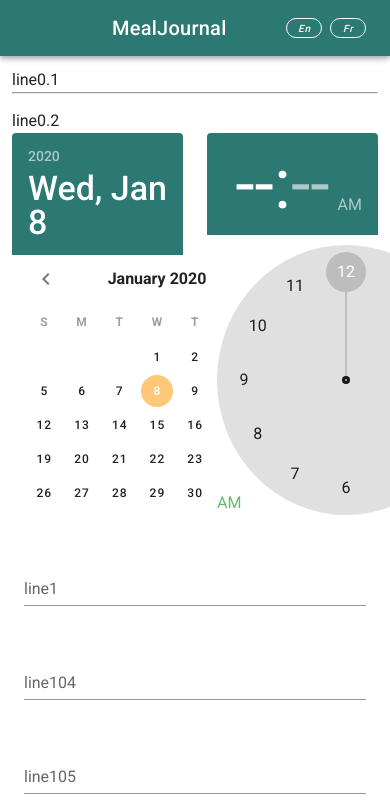
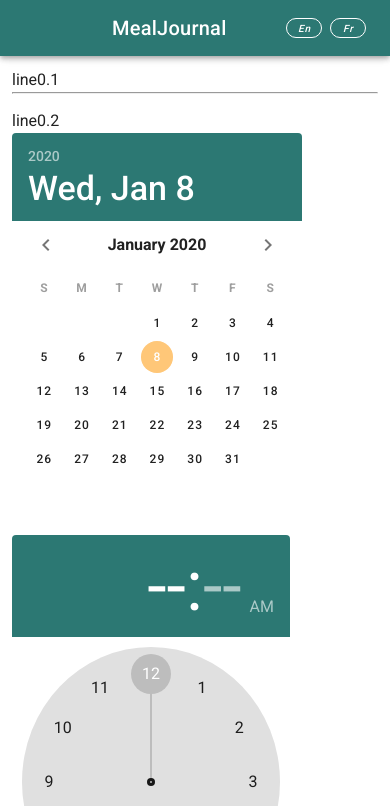
Before and after one commit to vincesavvy/mealjournal-router, a Vue app: page /#/landing in a window 390 px wide. Shown: the top 806 px of the page. Built offline with nearby package versions, Linux system fonts and the light colour scheme; no server answers.

Commit message:
Made the "AddMealForm" responsive + "PastMeals" placed at the bottom for now
In the future, maybe put a toggle that alternate between the form and the past meals.

```diff
--- a/src/components/AddMealForm.vue
+++ b/src/components/AddMealForm.vue
@@ -1,13 +1,18 @@
+<template>
+  <div>
     <template>
       <v-container>
         {{ $t("line0.1") }}
         <hr />
         <div style="margin-top: 15px">{{ $t("line0.2") }}</div>
+
+        <!-- The date and time pickers -->
+        <!-- Big screens -->
+        <div v-if="$vuetify.breakpoint.mdAndUp">
           <v-row>
             <v-col cols="6">
               <v-date-picker v-model="pickerDate" width="290"></v-date-picker>
             </v-col>
-
             <!-- Time Picker -->
             <v-col cols="6">
               <v-time-picker
@@ -18,6 +23,27 @@
               ></v-time-picker>
             </v-col>
           </v-row>
+        </div>
+
+        <!-- Small screens -->
+        <div v-else>
+          <v-row>
+            <v-col cols="12">
+              <v-date-picker v-model="pickerDate" width="290"></v-date-picker>
+            </v-col>
+          </v-row>
+          <!-- Time Picker -->
+          <v-row>
+            <v-col cols="12">
+              <v-time-picker
+                v-model="pickerTime"
+                color="green lighten-1"
+                header-color="primary"
+                width="278"
+              ></v-time-picker>
+            </v-col>
+          </v-row>
+        </div>
 
         <!-- Form -->
         <v-form>
@@ -25,7 +51,11 @@
             <!-- Meal Name Field -->
             <v-row>
               <v-col>
-            <v-text-field v-model="mealName" :rules="mealNameRules" required>
+                <v-text-field
+                  v-model="mealName"
+                  :rules="mealNameRules"
+                  required
+                >
                   <template v-slot:label>{{ $t("line1") }}</template>
                 </v-text-field>
               </v-col>
@@ -178,6 +208,9 @@
         </v-form>
       </v-container>
     </template>
+    <!-- <template v-else>hi</template> -->
+  </div>
+</template>
 
 <script>
 export default {
--- a/src/views/landing.vue
+++ b/src/views/landing.vue
@@ -19,6 +19,11 @@
       <v-row>
         <v-col cols="12">
           <AddMealForm />
+        </v-col>
+      </v-row>
+      <v-row>
+        <v-col cols="12">
+          <PastMeals />
         </v-col>
       </v-row>
     </template>
```
Lines whose indentation alone changed are shown as unchanged.
